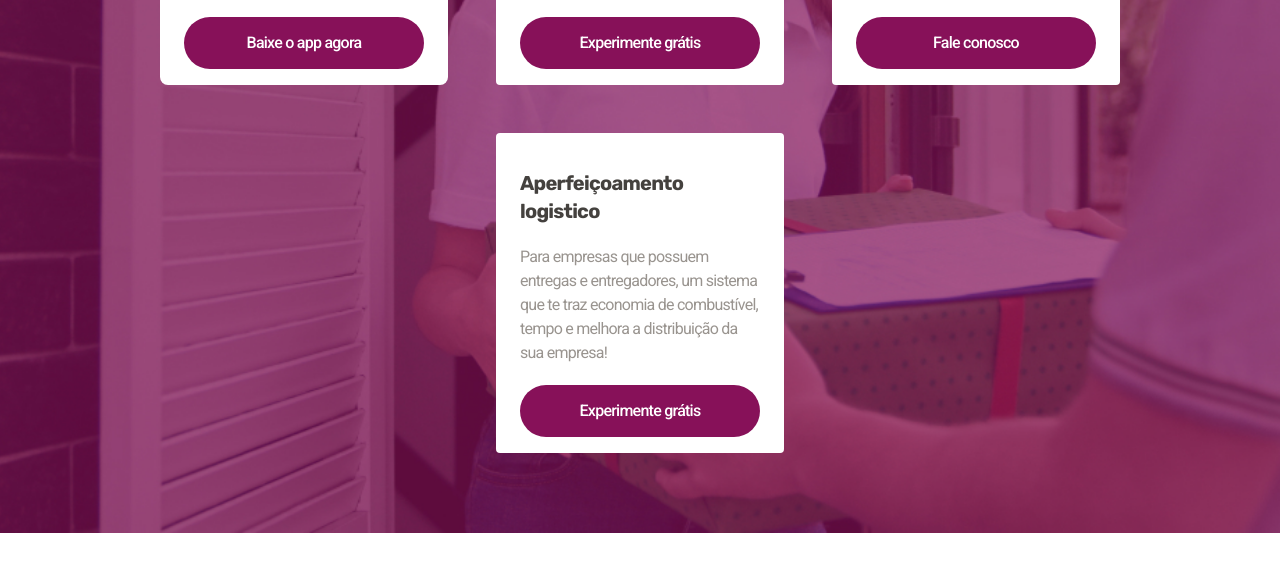
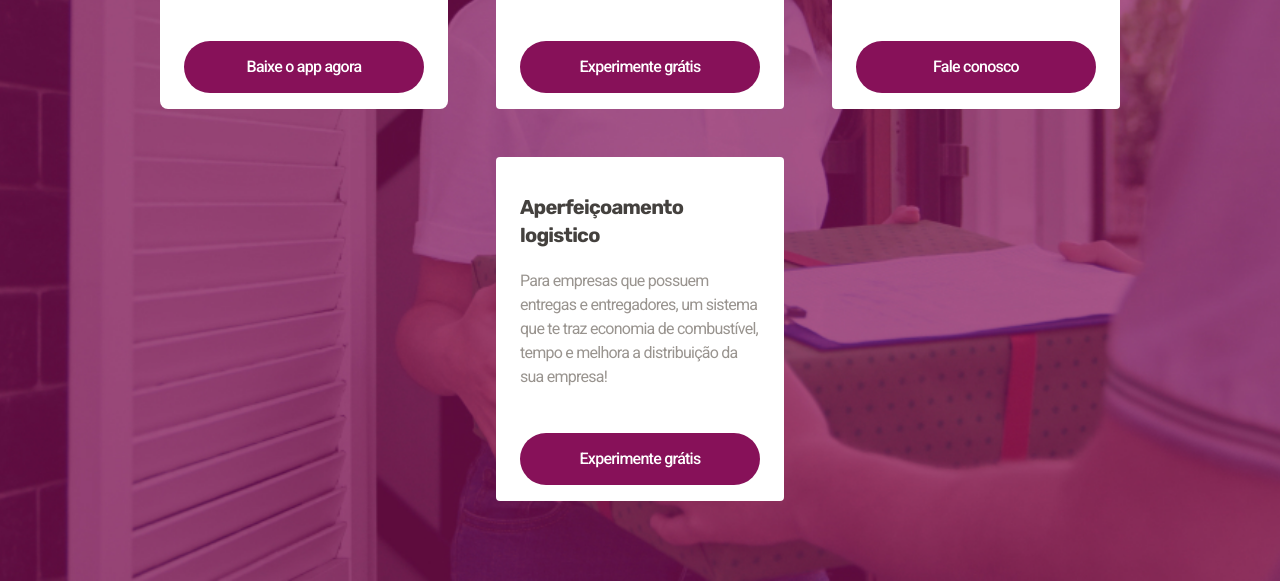
Before and after one commit to junioralvesbr/website-motho-express, a plain HTML site: page index.html in a window 1280 px wide. Shown: the part 1379-1962 px from the top of the page. Drawn offline with nearby package versions, Linux system fonts and the light colour scheme; some icons are missing.

Commit message:
ajustado a margem top dos links do boto do card do bloco serviços

```diff
--- a/index.html
+++ b/index.html
@@ -144,7 +144,7 @@
           </p>
           <a href="https://play.google.com/store/apps/details?id=mothoexpress.sisweb.app" target="_blank"
             rel="noopener noreferrer"
-            class="font-Roboto text-white text-center font-medium bg-third py-3.5 px-6 rounded-full">
+            class="font-Roboto text-white text-center font-medium bg-third py-3.5 px-6 mt-6 rounded-full">
             Baixe o app agora
           </a>
         </article>
@@ -157,7 +157,7 @@
           </p>
           <a href="https://play.google.com/store/apps/details?id=mothoexpress.sisweb.app" target="_blank"
             rel="noopener noreferrer"
-            class="font-Roboto text-white text-center font-medium bg-third py-3.5 px-6 rounded-full">
+            class="font-Roboto text-white text-center font-medium bg-third py-3.5 px-6 mt-6 rounded-full">
             Experimente grátis
           </a>
         </article>
@@ -170,7 +170,7 @@
           </p>
           <a href="https://play.google.com/store/apps/details?id=mothoexpress.sisweb.app" target="_blank"
             rel="noopener noreferrer"
-            class="font-Roboto text-white text-center font-medium bg-third py-3.5 px-6 rounded-full">
+            class="font-Roboto text-white text-center font-medium bg-third py-3.5 px-6 mt-6 rounded-full">
             Fale conosco
           </a>
         </article>
@@ -184,7 +184,7 @@
           </p>
           <a href="https://play.google.com/store/apps/details?id=mothoexpress.sisweb.app" target="_blank"
             rel="noopener noreferrer"
-            class="font-Roboto text-white text-center font-medium bg-third py-3.5 px-6 rounded-full">
+            class="font-Roboto text-white text-center font-medium bg-third py-3.5 px-6 mt-6 rounded-full">
             Experimente grátis
           </a>
         </article>
```
